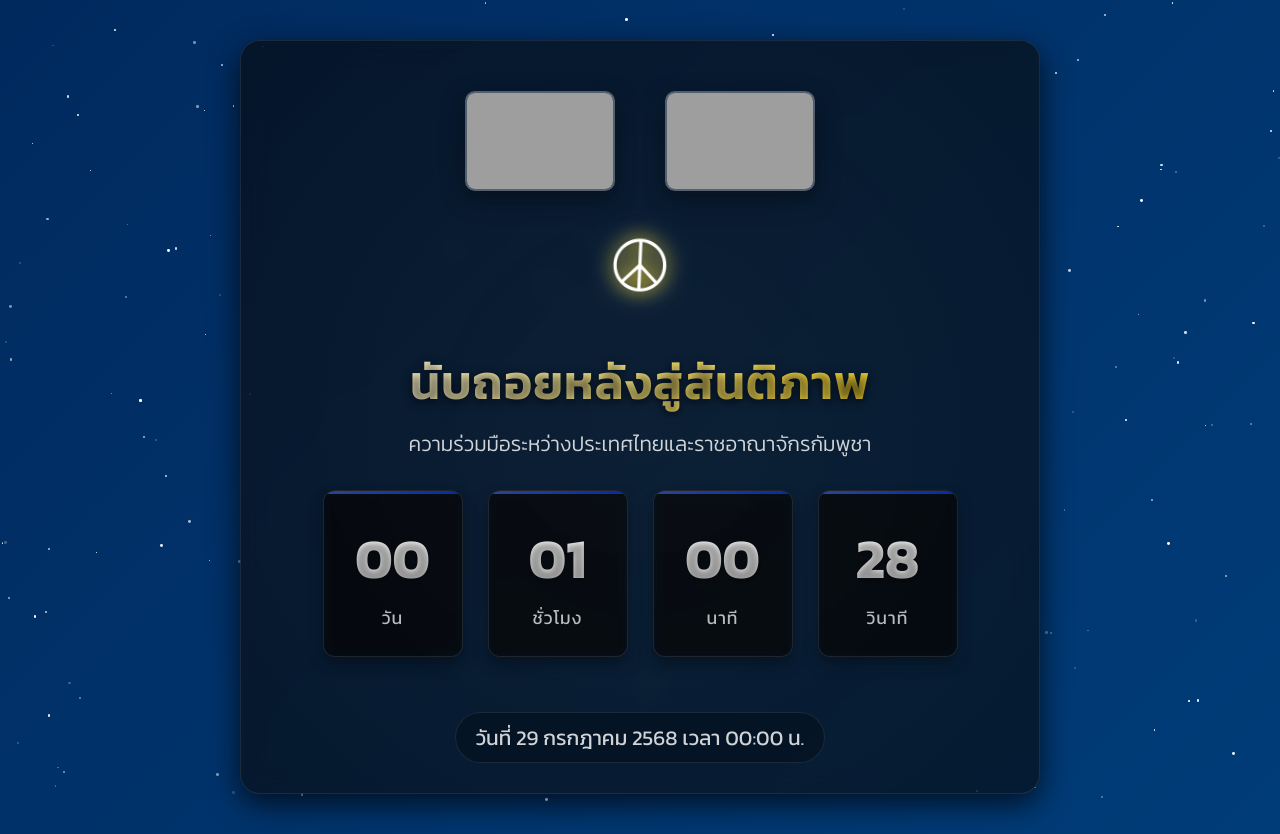
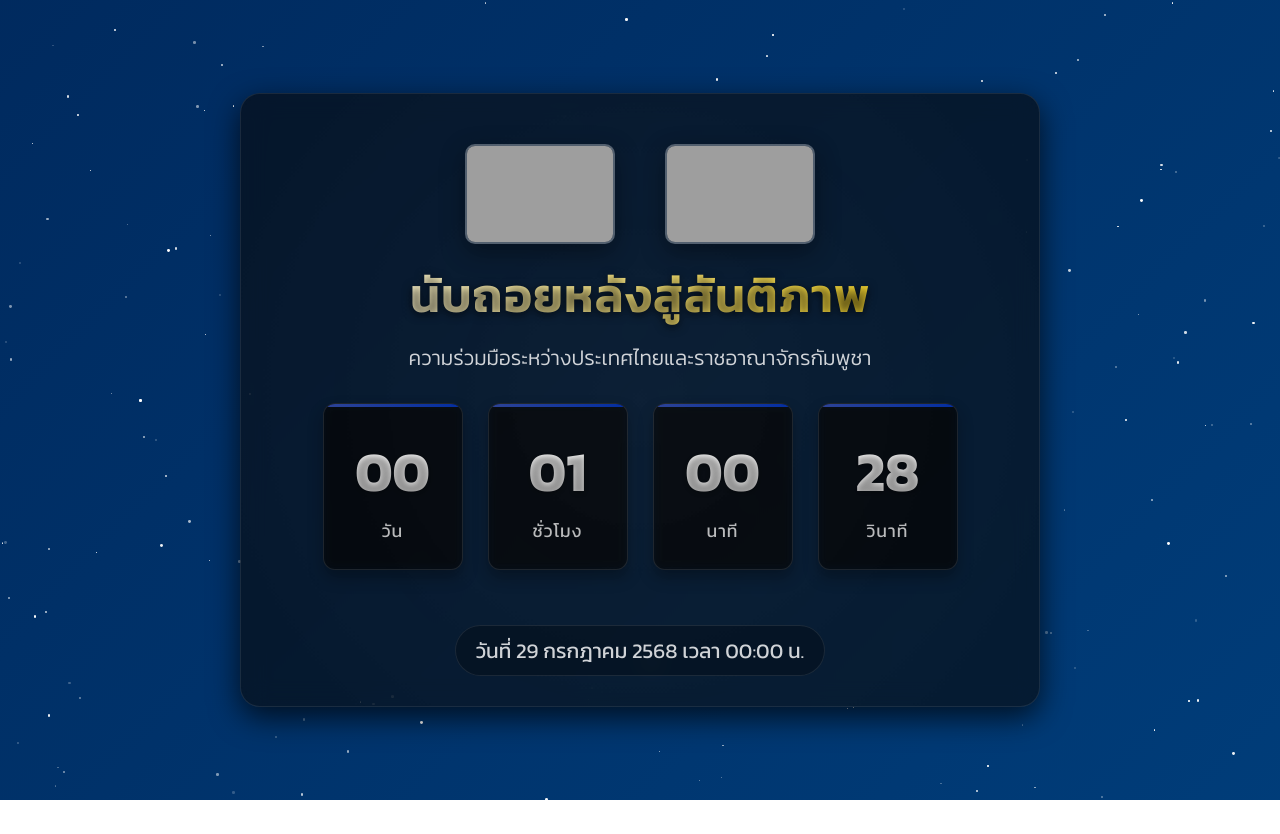
Before and after one commit to Pooh191/thai-cam, a plain HTML site: page index.html in a window 1280 px wide. After the commit the page ends 800 px from the top, so only its background shows below. Drawn offline with Linux system fonts and the light colour scheme; grey boxes are pictures that could not be loaded.

Commit message:
Update index.html

```diff
--- a/index.html
+++ b/index.html
@@ -446,9 +446,8 @@
             <div class="flags">
                 <img src="https://upload.wikimedia.org/wikipedia/commons/a/a9/Flag_of_Thailand.svg" alt="ธงไทย" class="flag">
                 <img src="https://upload.wikimedia.org/wikipedia/commons/8/83/Flag_of_Cambodia.svg" alt="ธงกัมพูชา" class="flag">
+
             </div>
-
-            <div class="peace-symbol">☮</div>
         </div>
 
         <h1>นับถอยหลังสู่สันติภาพ</h1>
```
